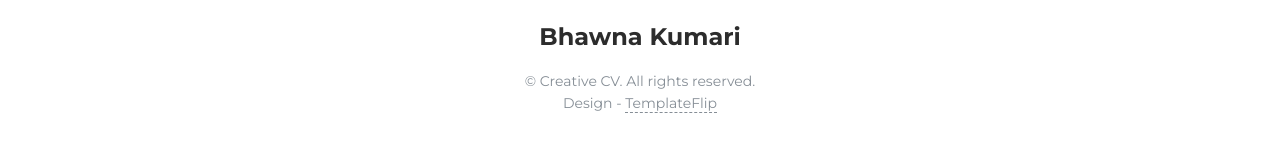
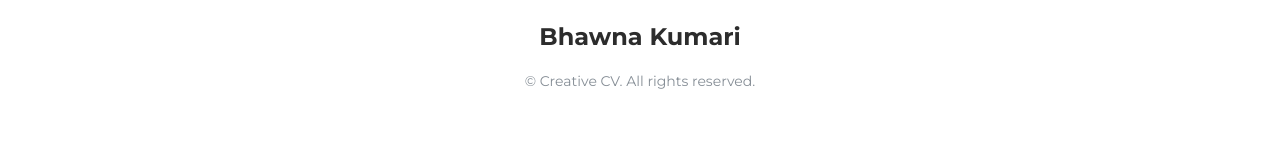
Before and after one commit to bhawna0001/CVBHAWNA, a plain HTML site: page index.html in a window 1280 px wide. Shown: the part 6844-6993 px from the top of the page. Drawn offline with Linux system fonts and the light colour scheme.

Commit message:
Update index.html

```diff
--- a/index.html
+++ b/index.html
@@ -588,7 +588,7 @@
       <div class="container text-center"><a class="cc-linkedin btn btn-link" href="https://www.linkedin.com/in/bhawna-kumari-19b002236"><i class="fa fa-linkedin fa-2x " aria-hidden="true"></i></a><a class="cc-snapchat btn btn-link " href="https://www.snapchat.com/add/bulbulsoni0001?share_id=nISzhr2472o&locale=en-GB"><i class="fa fa-snapchat fa-2x " aria-hidden="true"></i></a></a><a class="cc-instagram btn btn-link" href="https://instagram.com/oyebulbul?igshid=YmMyMTA2M2Y="><i class="fa fa-instagram fa-2x " aria-hidden="true"></i></a></div>
       <div class="h4 title text-center">Bhawna Kumari</div>
       <div class="text-center text-muted">
-        <p>&copy; Creative CV. All rights reserved.<br>Design - <a class="credit" href="https://templateflip.com" target="_blank">TemplateFlip</a></p>
+        <p>&copy; Creative CV. All rights reserved.<br>
       </div>
     </footer>
     <script src="js/core/jquery.3.2.1.min.js?ver=1.1.0"></script>
```
